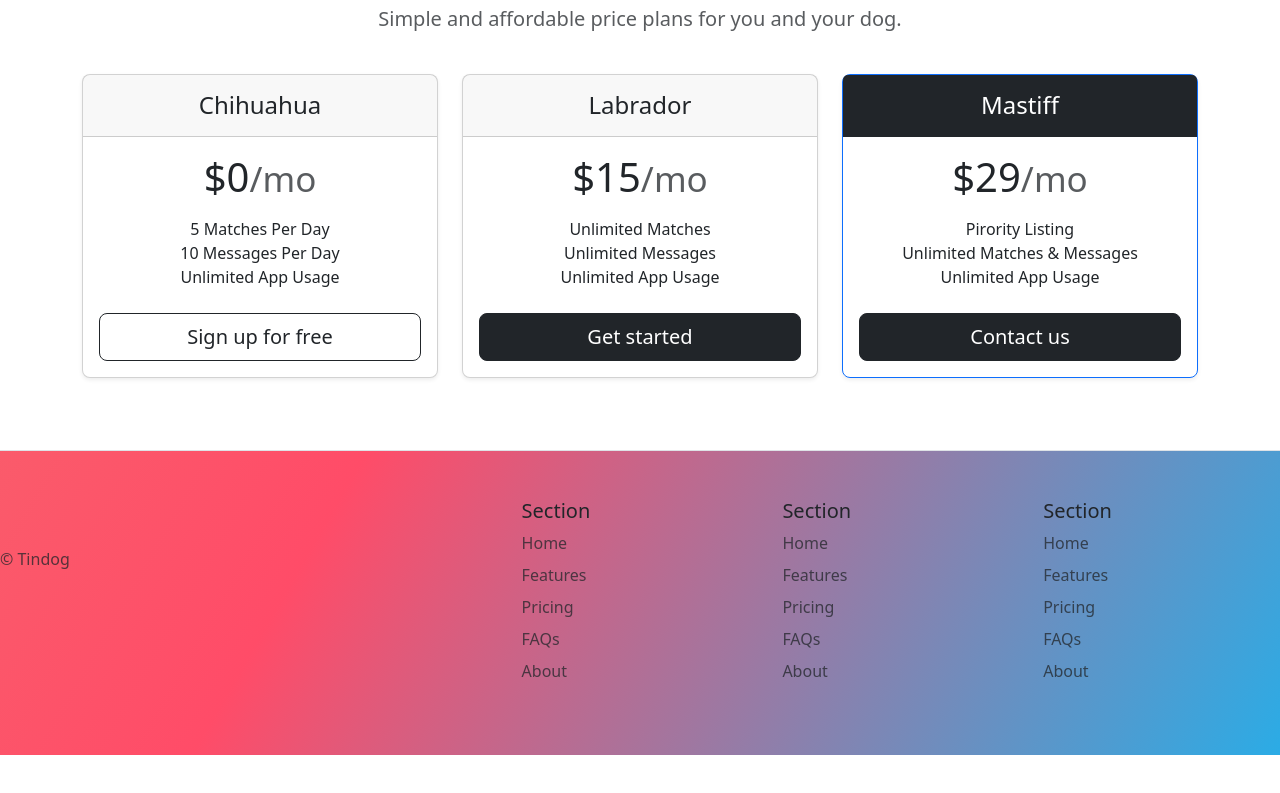
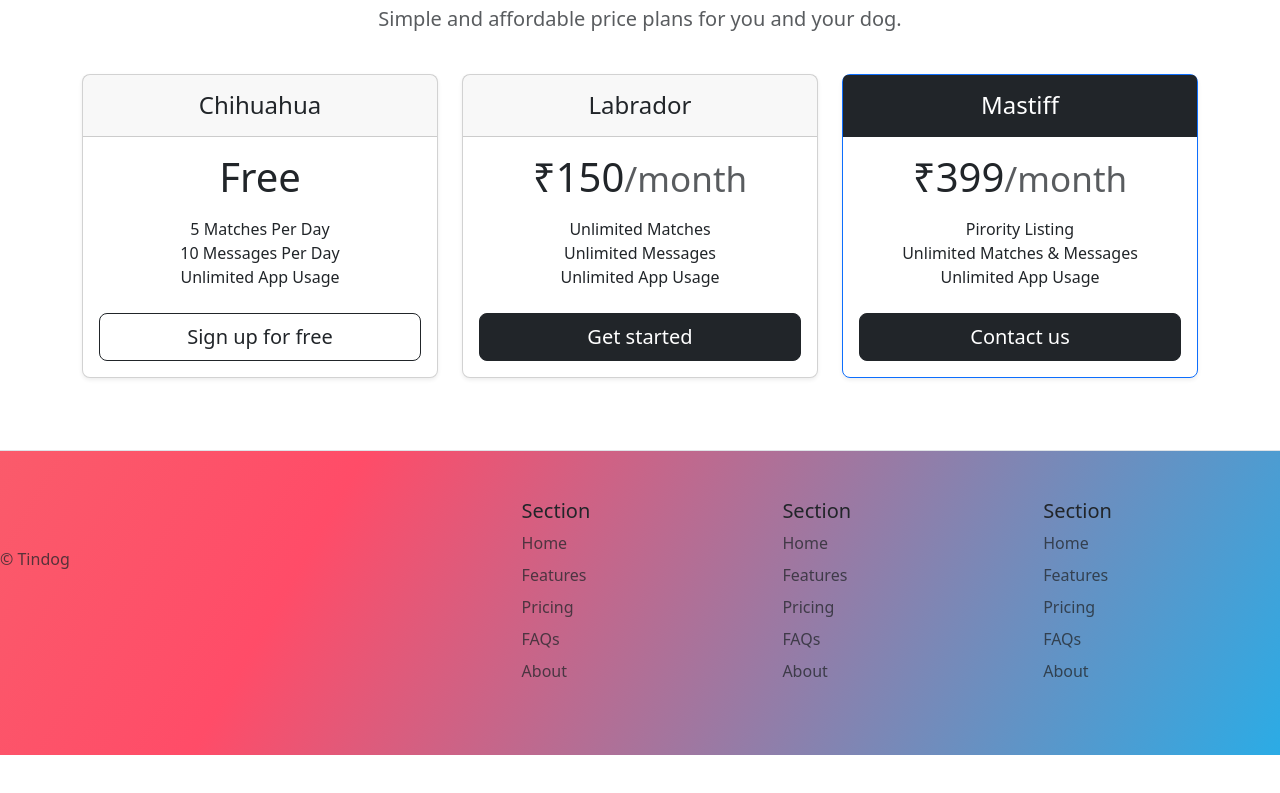
Before and after one commit to adityarawale/BootStrap1, a plain HTML site: page index.html in a window 1280 px wide. Shown: the part 1437-2230 px from the top of the page. Drawn offline with nearby package versions, Linux system fonts and the light colour scheme.

Commit message:
Add files via upload

```diff
--- a/index.html
+++ b/index.html
@@ -150,7 +150,7 @@
             </div>
             <div class="card-body">
               <h1 class="card-title pricing-card-title">
-                $0<small class="text-body-secondary outline">/mo</small>
+                Free</small>
               </h1>
               <ul class="list-unstyled mt-3 mb-4">
                 <li>5 Matches Per Day</li>
@@ -170,7 +170,7 @@
             </div>
             <div class="card-body">
               <h1 class="card-title pricing-card-title">
-                $15<small class="text-body-secondary fw-light">/mo</small>
+                ₹150<small class="text-body-secondary fw-light">/month</small>
               </h1>
               <ul class="list-unstyled mt-3 mb-4">
                 <li>Unlimited Matches</li>
@@ -190,7 +190,7 @@
             </div>
             <div class="card-body">
               <h1 class="card-title pricing-card-title">
-                $29<small class="text-body-secondary fw-light">/mo</small>
+                ₹399<small class="text-body-secondary fw-light">/month</small>
               </h1>
               <ul class="list-unstyled mt-3 mb-4">
                 <li>Pirority Listing</li>
```
